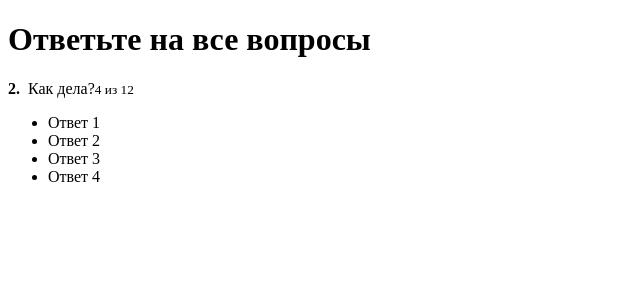
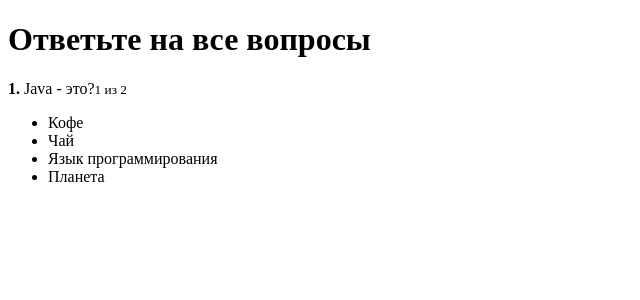
Before and after one commit to MusienkoYuriy97/react-quiz, a React app: page / in a window 1280 px wide. Shown: the top 300 px of the page, without its empty margins (0-640 px from the left). Built offline with nearby package versions, Linux system fonts and the light colour scheme.

Commit message:
Sixth folder - test result step

```diff
--- a/public/index.html
+++ b/public/index.html
@@ -9,6 +9,7 @@
       name="description"
       content="Web site created using create-react-app"
     />
+    <link rel="stylesheet" href="https://use.fontawesome.com/releases/v5.15.4/css/all.css" integrity="sha384-DyZ88mC6Up2uqS4h/KRgHuoeGwBcD4Ng9SiP4dIRy0EXTlnuz47vAwmeGwVChigm" crossorigin="anonymous"/>
     <link rel="apple-touch-icon" href="%PUBLIC_URL%/logo192.png" />
     <!--
       manifest.json provides metadata used when your web app is installed on a
@@ -24,7 +25,7 @@
       work correctly both with client-side routing and a non-root public URL.
       Learn how to configure a non-root public URL by running `npm run build`.
     -->
-    <title>React App</title>
+    <title>Quiz App</title>
   </head>
   <body>
     <noscript>You need to enable JavaScript to run this app.</noscript>
--- a/src/components/ActiveQuiz/ActiveQuiz.js
+++ b/src/components/ActiveQuiz/ActiveQuiz.js
@@ -6,13 +6,17 @@ const ActiveQuiz = props => (
     <div className={classes.ActiveQuiz}>
         <p className={classes.Question}>
             <span>
-                <strong>2.</strong>&nbsp;
-                Как дела?
+                <strong>{props.answerNumber}.</strong>&nbsp;
+                {props.question}
             </span>
-            <small>4 из 12</small>
+            <small>{props.answerNumber} из {props.quizLength}</small>
         </p>
 
-        <AnswersList answers={props.answers} />
+        <AnswersList
+            state={props.state}
+            answers={props.answers}
+            onAnswerClick={props.onAnswerClick}
+        />
     </div>
 )
 
--- a/src/components/ActiveQuiz/AnswersList/AnswerItem.css
+++ b/src/components/ActiveQuiz/AnswersList/AnswerItem.css
@@ -10,3 +10,13 @@
     background: rgba(255, 255, 255, .2);
     transition: background .3s ease-in-out;
 }
+
+.AnswerItem.success {
+    background: rgba(161, 240, 70, .7);
+    transition: background .3s ease-in-out;
+}
+
+.AnswerItem.error {
+    background: rgba(240, 87, 109, .7);
+    transition: background .3s ease-in-out;
+}
--- a/src/components/ActiveQuiz/AnswersList/AnswerItem.js
+++ b/src/components/ActiveQuiz/AnswersList/AnswerItem.js
@@ -1,10 +1,19 @@
 import React from "react";
 import classes from './AnswerItem.css';
 
+
+
 const AnswerItem = props => {
+    const cls = [classes.AnswerItem];
 
+    if (props.state) {
+        cls.push(classes[props.state])
+    }
     return (
-        <li className={classes.AnswerItem}>
+        <li
+            className={cls.join(' ')}
+            onClick={() => props.onAnswerClick(props.answer.id)}
+        >
             {props.answer.text}
         </li>
     )
--- a/src/components/ActiveQuiz/AnswersList/AnswersList.js
+++ b/src/components/ActiveQuiz/AnswersList/AnswersList.js
@@ -5,7 +5,14 @@ import classes from './AnswersList.css';
 const AnswersList = props => (
     <ul className={classes.AnswersList}>
         {props.answers.map((answer, index) => {
-            return (<AnswerItem key={index} answer={answer} />)
+            return (
+                <AnswerItem
+                    state={props.state &&  props.state[answer.id] ? props.state[answer.id] : null}
+                    key={index}
+                    answer={answer}
+                    onAnswerClick={props.onAnswerClick}
+                />
+            )
         })}
     </ul>
 )
--- /dev/null
+++ b/src/components/FinishedQuiz/FinishedQuiz.css
@@ -0,0 +1,26 @@
+.FinishedQuiz {
+    padding: 20px;
+    color: #fff;
+    border: 2px solid #fff;
+    border-radius: 5px;
+    box-sizing: border-box;
+    margin: 0 10px;
+}
+
+.FinishedQuiz ul {
+    list-style: none;
+    padding: 0;
+    margin: 0;
+}
+
+.FinishedQuiz ul li i{
+    margin-left: 10px;
+}
+
+.success {
+    color: rgba(161, 240, 70, .7);
+}
+
+.error {
+    color: rgba(240, 87, 109, .7);
+}
--- /dev/null
+++ b/src/components/FinishedQuiz/FinishedQuiz.js
@@ -0,0 +1,51 @@
+import React from 'react';
+import Button from '../ui/Button/Button';
+import classes from './FinishedQuiz.css';
+
+const FinishedQuiz = props => {
+    const successCount = Object.keys(props.results).reduce((total, key) => {
+        if (props.results[key] === 'success') {
+            total++
+        }
+
+        return total;
+    }, 0);
+
+    return (
+        <div className={classes.FinishedQuiz}>
+            <ul>
+                {props.quiz.map((quizItem, index) => {
+                    const cls = [
+                        'fa',
+                        props.results[quizItem.id] === 'error' ? 'fa-times' : 'fa-check',
+                        classes[props.results[quizItem.id]]
+                    ];
+
+                    return (
+                        <li
+                            key={index}
+                        >
+                            <strong>{index + 1}</strong>.&nbsp;
+                            {quizItem.question}
+                            <i className={cls.join(' ')} />
+                        </li>
+                    )
+                })}
+            </ul>
+            <p>Правильно {successCount} из {props.quiz.length}</p>
+            <div>
+                <Button
+                    onClick={props.onRetry}
+                    type="primary"
+                    >Повторить
+                </Button>
+                <Button
+                    type="success"
+                    >Успех
+                </Button>
+            </div>
+        </div>
+    )
+}
+
+export default FinishedQuiz;
--- /dev/null
+++ b/src/components/ui/Button/Button.css
@@ -0,0 +1,38 @@
+.Button {
+    display: inline-block;
+    padding: 10px 20px;
+    border-radius: 4px;
+    border: 1px solid #ccc;
+    color: #000;
+    margin-right: 15px;
+    text-transform: uppercase;
+    font-weight: bold;
+    font-size: 12px;
+}
+
+.Button:focus {
+    outline: none;
+}
+
+.Button:active {
+    box-shadow: inset 2px 2px 1px rgba(0, 0, 0, 0.3);
+}
+
+.Button:disabled {
+    background: #ccc;
+    color: #000;
+    cursor: not-allowed;
+}
+
+.error {
+    background:rgba(240, 87, 108, 1)
+}
+
+.success {
+    background:rgba(161, 240, 69, 1)
+}
+
+.primary {
+    background: #2884f6;
+    color: #fff;
+}
--- /dev/null
+++ b/src/components/ui/Button/Button.js
@@ -0,0 +1,21 @@
+import React from 'react';
+import classes from './Button.css';
+
+const Button = props => {
+    const cls = [
+        classes.Button,
+        classes[props.type]
+    ]
+
+    return (
+        <button
+            onClick={props.onClick}
+            className={cls.join(' ')}
+            disabled={props.disabled}
+        >
+            {props.children}
+        </button>
+    )
+}
+
+export default Button
--- a/src/containers/Quiz/Quiz.js
+++ b/src/containers/Quiz/Quiz.js
@@ -1,27 +1,103 @@
 import React, { Component } from 'react';
 import classes from './Quiz.css';
 import ActiveQuiz from '../../components/ActiveQuiz/ActiveQuiz'
+import FinishedQuiz from '../../components/FinishedQuiz/FinishedQuiz';
 
 class Quiz extends Component {
     state = {
+        results: {}, // {[id]: "success/error"}
+        isQuizFinished: false,
+        activeQuestion: 0,
+        answerState: null, // {[id]: "success/error"}
         quiz: [
             {
+                id: 1,
+                question: 'Java - это?',
+                rightAnswerId: 3,
                 answers: [
-                    { text: 'Ответ 1' },
-                    { text: 'Ответ 2' },
-                    { text: 'Ответ 3' },
-                    { text: 'Ответ 4' },
+                    { text: 'Кофе', id: 1 },
+                    { text: 'Чай', id: 2 },
+                    { text: 'Язык программирования', id: 3 },
+                    { text: 'Планета', id: 4 },
+                ]
+            },
+            {
+                id: 2,
+                question: 'Сколько уровней доступа существует у java метода?',
+                rightAnswerId: 4,
+                answers: [
+                    { text: '1', id: 1 },
+                    { text: '2', id: 2 },
+                    { text: '3', id: 3 },
+                    { text: '4', id: 4 },
                 ]
             }
         ]
     }
 
+    onAnswerClickHandler = (answerId) => {
+        if (this.state.answerState) {
+            const key = Object.keys(this.state.answerState)[0];
+            if (this.state.answerState[key] === 'success') {
+                return;
+            }
+        }
+        const activeQuiz = this.state.quiz[this.state.activeQuestion];
+        const results = this.state.results ? this.state.results : {};
+        if (activeQuiz.rightAnswerId === answerId) {
+            if (!results[activeQuiz.id]) {
+                results[activeQuiz.id] = 'success';
+            }
+            this.setState({ answerState: { [answerId]: 'success' }, results });
+            const timeout = window.setTimeout(() => {
+                if (this.isQuizFinished()) {
+                    this.setState({ isQuizFinished: true });
+                } else {
+                    this.setState({ activeQuestion: this.state.activeQuestion + 1, answerState: null });
+                }
+                window.clearTimeout(timeout);
+            }, 1000);
+        } else {
+            results[activeQuiz.id] = 'error';
+            this.setState({ answerState: { [answerId]: 'error' }, results });
+        }
+    }
+
+    retryHandler = () => {
+        this.setState({
+            activeQuestion: 0,
+            answerState: null,
+            isQuizFinished: false,
+            results: null
+        });
+    }
+
+
+    isQuizFinished() {
+        return this.state.activeQuestion + 1 === this.state.quiz.length;
+    }
+
     render() {
+        console.log('quiz render')
         return (
             <div className={classes.Quiz}>
                 <div className={classes.QuizWrapper}>
-                    <h1>Ответьте на все вопросы</h1>
-                    <ActiveQuiz answers={this.state.quiz[0].answers} />
+                    {this.state.isQuizFinished
+                        ? <FinishedQuiz
+                            results={this.state.results}
+                            quiz={this.state.quiz}
+                            onRetry={this.retryHandler}
+                        />
+                        : [<h1 key={'1'}>Ответьте на все вопросы</h1>,
+                        <ActiveQuiz
+                            key={'2'}
+                            state={this.state.answerState}
+                            answers={this.state.quiz[this.state.activeQuestion].answers}
+                            question={this.state.quiz[this.state.activeQuestion].question}
+                            onAnswerClick={this.onAnswerClickHandler}
+                            quizLength={this.state.quiz.length}
+                            answerNumber={this.state.activeQuestion + 1}
+                        />]}
                 </div>
             </div>
         )
```
Also changed, not shown: src/App.js (line endings or trailing spaces).
